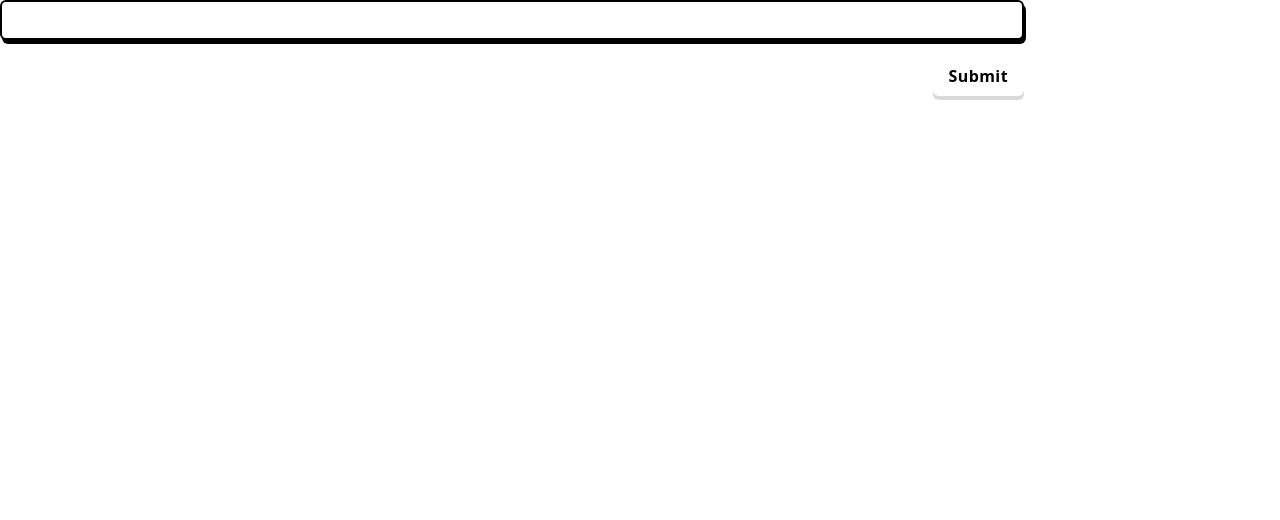
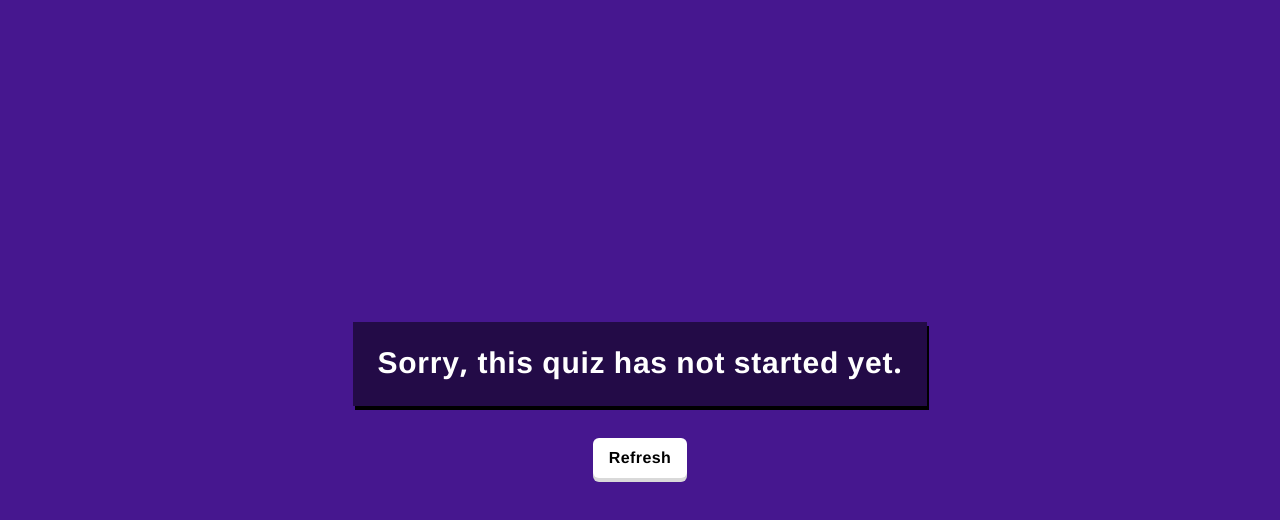
Before and after one commit to super-alpha-team/new-quizzes-fe, a Next.js app: page /test in a window 1280 px wide. Shown: the top 520 px of the page. Built offline with nearby package versions, Linux system fonts and the light colour scheme.

Commit message:
quiz not started comp

```diff
--- /dev/null
+++ b/components/launch/NotStartedQuiz.jsx
@@ -0,0 +1,18 @@
+import SubmitButton from 'components/helpers/SubmitButton';
+
+function NotStartedQuiz() {
+    function reload() {
+        location.reload();
+    }
+
+    return (
+        <div className='h-screen w-screen bg-[#46178F] font-display font-semibold flex justify-center items-center gap-8 flex-col'>
+            <div className="flex p-6 font-extrabold text-xl lg:text-3xl md:text-2xl text-white tracking-wide bg-[#230B47] shadow-dark">
+                {`Sorry, this quiz has not started yet.`}
+            </div>
+            <SubmitButton text={'refresh'} onSubmit={reload} />
+        </div>
+    );
+}
+
+export default NotStartedQuiz;
--- a/pages/play/index.jsx
+++ b/pages/play/index.jsx
@@ -1,6 +1,7 @@
 import syncApi from 'apis/syncApi';
 import DoneQuiz from 'components/launch/DoneQuiz';
 import InputUsername from 'components/launch/InputUsername';
+import NotStartedQuiz from 'components/launch/NotStartedQuiz';
 import { useRouter } from 'next/router';
 import React, { useState, useEffect } from 'react';
 import { QUIZ_STATUS } from 'utils/config';
@@ -49,8 +50,9 @@ export default function PlayGame() {
 
   }, [router.query.ltik]);
 
-  return quizInstance.status != QUIZ_STATUS.DONE ?
-    (username ? <Play quizId={quizInstance.quizId} room_id={quizInstance.roomId} platformUserId={platformUserId} username={username} quizName={quizInstance.quizName} /> : <InputUsername usernameOnSubmit={setUsername} quizName={quizInstance.quizName} />)
-    : <DoneQuiz />;
+  return !quizInstance.status ? <NotStartedQuiz />
+    : quizInstance.status != QUIZ_STATUS.DONE ?
+      (username ? <Play quizId={quizInstance.quizId} room_id={quizInstance.roomId} platformUserId={platformUserId} username={username} quizName={quizInstance.quizName} /> : <InputUsername usernameOnSubmit={setUsername} quizName={quizInstance.quizName} />)
+      : <DoneQuiz />;
 
 }
--- a/pages/test/index.jsx
+++ b/pages/test/index.jsx
@@ -15,6 +15,7 @@ import DoneQuiz from 'components/launch/DoneQuiz';
 import PlayHeader from 'components/playing/PlayHeader';
 import TeXDisplay from 'components/helpers/TeXDisplay';
 import PlayFooter from 'components/playing/PlayFooter';
+import NotStartedQuiz from 'components/launch/NotStartedQuiz';
 
 const answers = Array(8).fill({ answer: 'Lorem Ipsum is simply dummy text of the printing and typesetting industry.', id: 0 })
     .map((e, i) => ({ ...e, id: i }));
@@ -40,7 +41,8 @@ function Test() {
         // </>
 
         // <FinalResult data={({ rank: 1, username: 'Chloe', sum_grade: 10 })} />
-        <ShortAnswer handleAnswer={handleAnswer} />
+        // <ShortAnswer handleAnswer={handleAnswer} />
+        <NotStartedQuiz />
     );
 }
 
```
